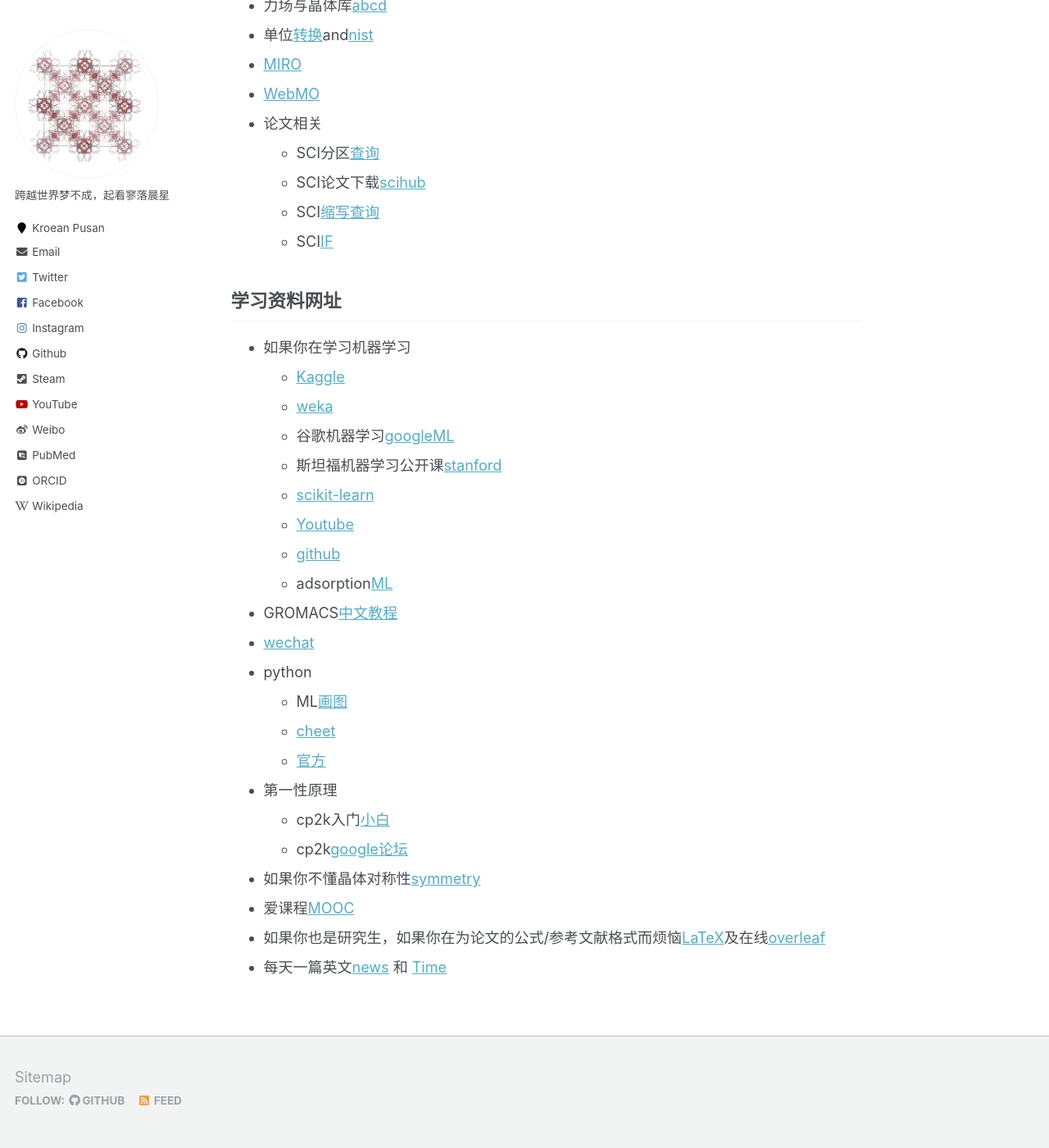
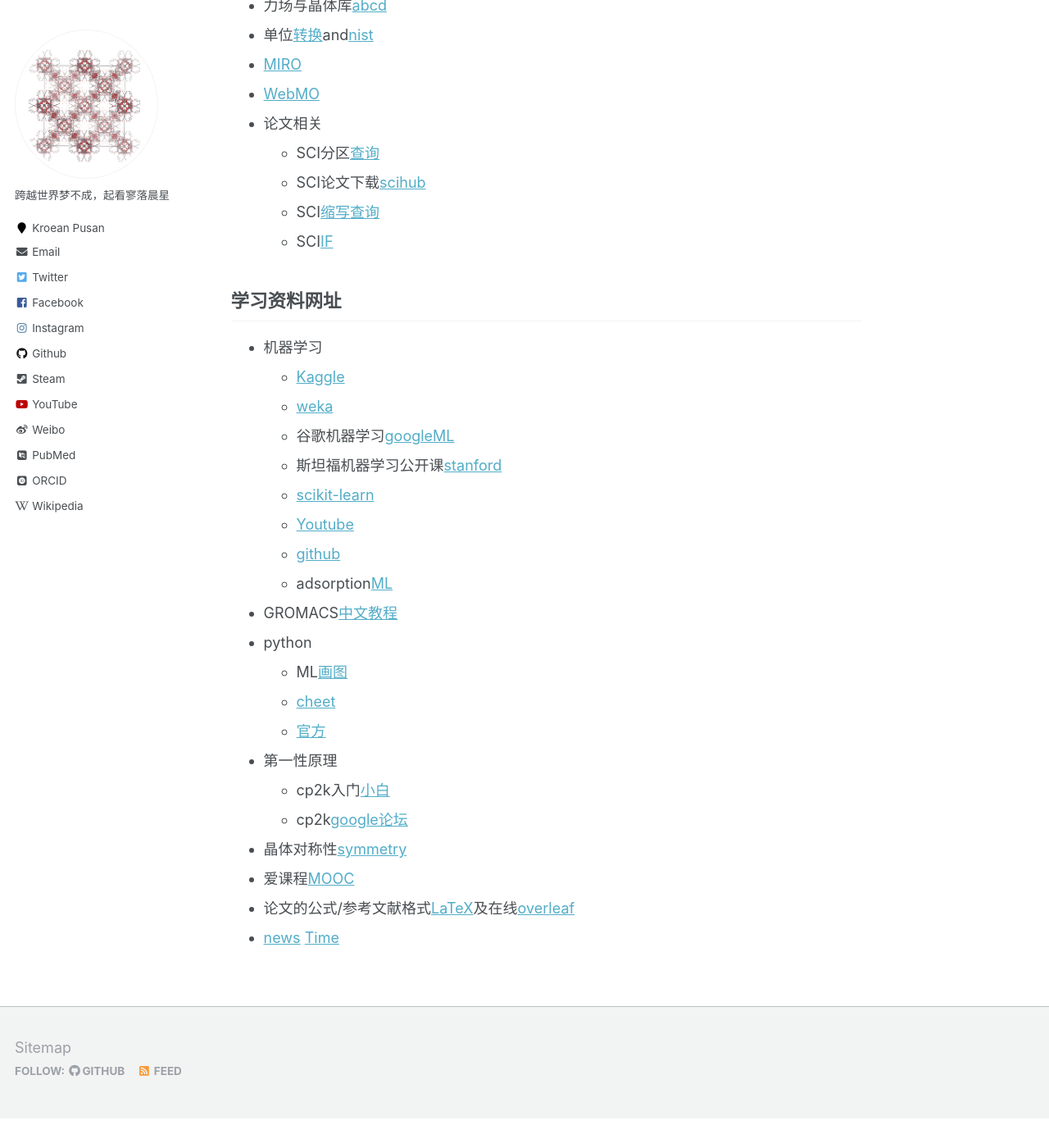
Before and after one commit to sxm13/ZGBshenxiaomoCV.github.io, a Jekyll site: the page built from _pages/markdown.md, in a window 1280 px wide and 1400 px high, scrolled down 3099 px. Shown: the whole window at 82% size. Built offline with Jekyll 4.4.1, drawn with Linux system fonts in a browser that asks for light colours; some web fonts are replaced; after the commit the page ends 4463 px from its top, so only the background shows below that.

Commit message:
Update markdown.md

```diff
--- a/_pages/markdown.md
+++ b/_pages/markdown.md
@@ -100,7 +100,7 @@ redirect_from:
 
 ## 学习资料网址
 
-* 如果你在学习机器学习
+* 机器学习
   * [Kaggle](https://www.kaggle.com/ "ML")
   * [weka](https://waikato.github.io/weka-wiki/ "weka")
   * 谷歌机器学习[googleML](https://developers.google.com/machine-learning/crash-course "googleML")
@@ -110,7 +110,6 @@ redirect_from:
   * [github](https://github.com/nndl "ML")
   * adsorption[ML](https://ann20-aiche.ipostersessions.com/default.aspx?s=77-31-78-3F-38-F6-7E-22-83-07-0E-35-DF-70-41-E6 "ML")
 * GROMACS[中文教程](https://jerkwin.github.io/9999/10/31/GROMACS%E4%B8%AD%E6%96%87%E6%95%99%E7%A8%8B/ "gmx")
-* [wechat](https://mp.weixin.qq.com/s/PZzd-rmB7GtJe-wRqXuVlA "wechat")
 * python
   * ML[画图](https://www.machinelearningplus.com/plots/top-50-matplotlib-visualizations-the-master-plots-python/ "fig")
   * [cheet](https://github.com/matplotlib/cheatsheets "cheet")
@@ -118,7 +117,7 @@ redirect_from:
 * 第一性原理
   * cp2k入门[小白](https://www.cnblogs.com/Shine-JK/p/10988556.html "xiaobai")
   * cp2k[google论坛](https://groups.google.com/g/cp2k "cp2k")
-* 如果你不懂晶体对称性[symmetry](http://xrayweb.chem.ou.edu/notes/symmetry.html#crystal "symmetry")
+* 晶体对称性[symmetry](http://xrayweb.chem.ou.edu/notes/symmetry.html#crystal "symmetry")
 * 爱课程[MOOC](https://www.icourse163.org/university/icourse/#/c "MOOC")
-* 如果你也是研究生，如果你在为论文的公式/参考文献格式而烦恼[LaTeX](https://www.tablesgenerator.com/latex_tables "LaTex")及在线[overleaf](https://www.overleaf.com/project# "latex")
-* 每天一篇英文[news](https://www.enewsdispatch.com/ "enews") 和 [Time](https://time.com/5943454/ "Time")
+* 论文的公式/参考文献格式[LaTeX](https://www.tablesgenerator.com/latex_tables "LaTex")及在线[overleaf](https://www.overleaf.com/project# "latex")
+* [news](https://www.enewsdispatch.com/ "enews") [Time](https://time.com/5943454/ "Time")
```
